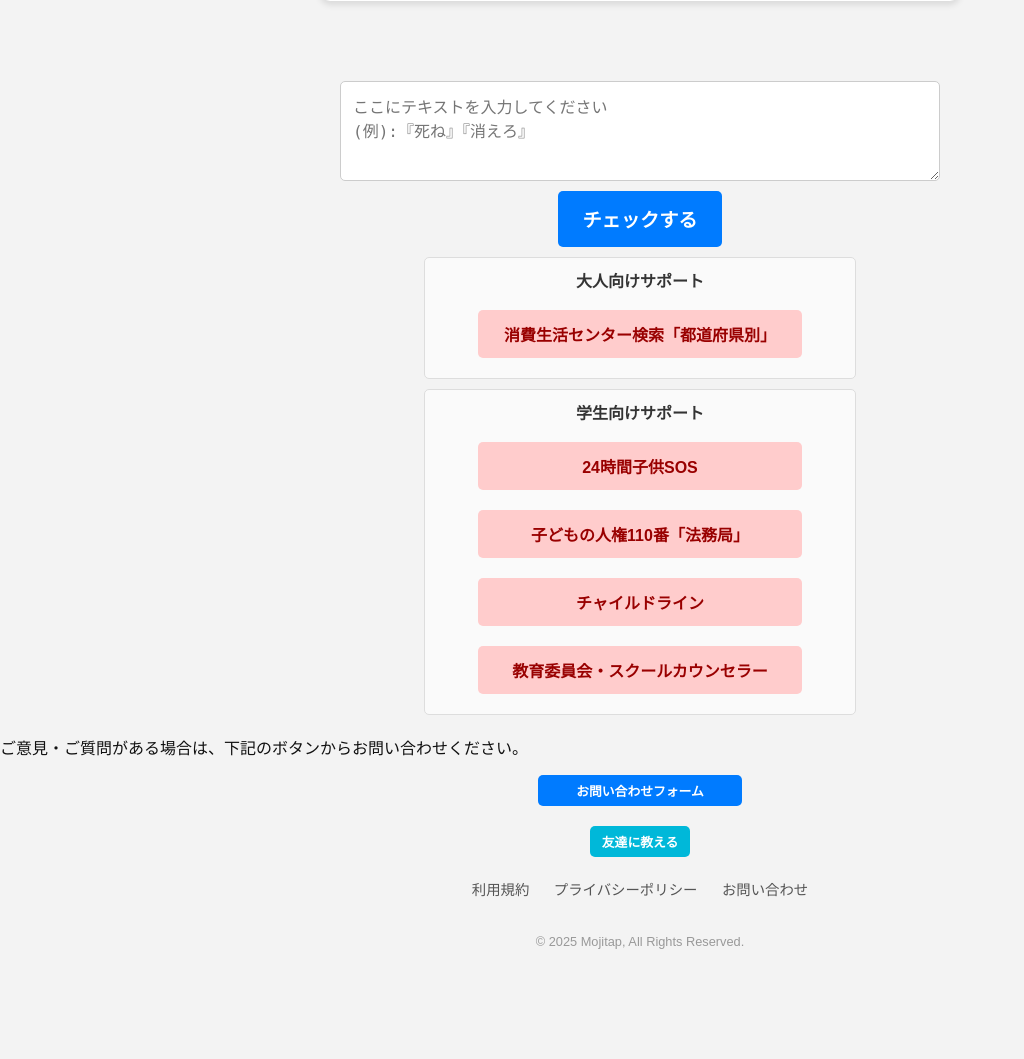
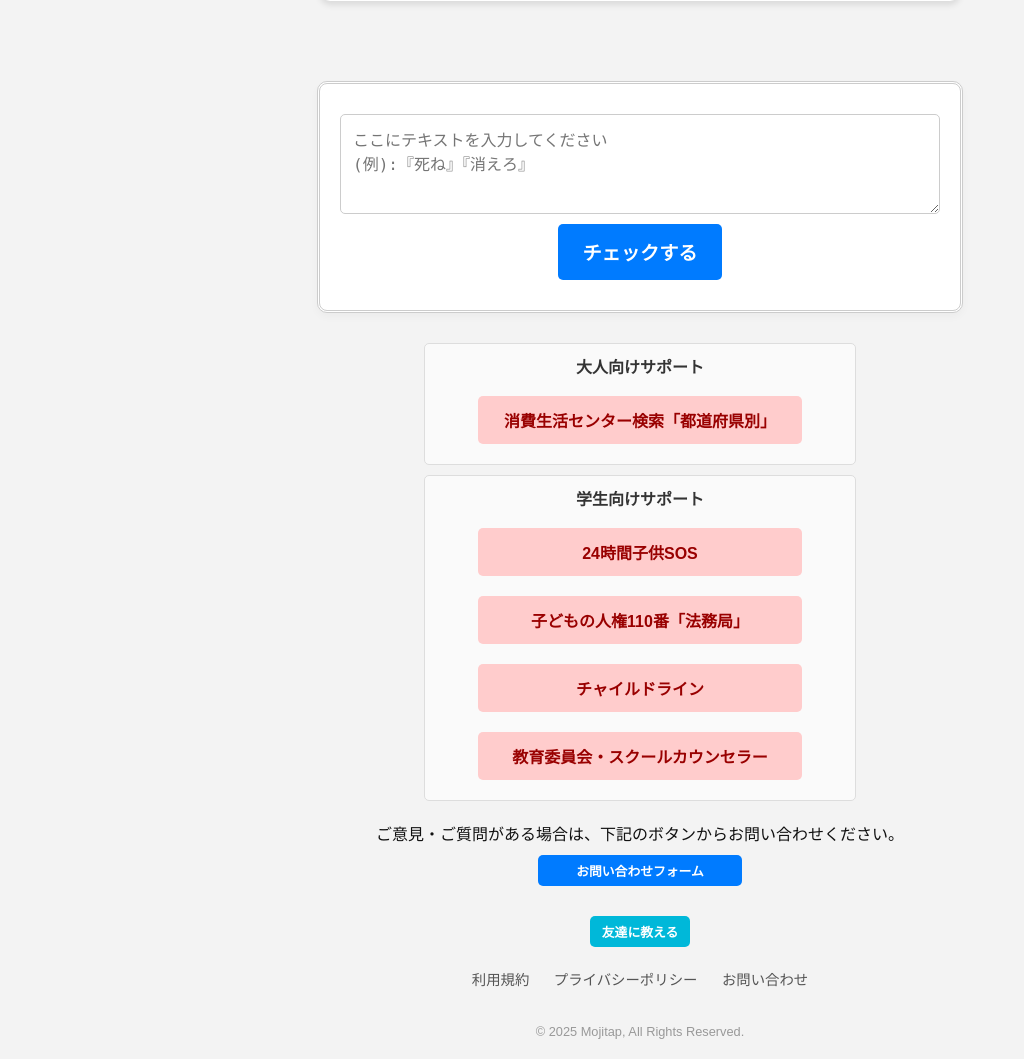
Before and after one commit to mojitap/flask_app, a Flask app: page / in a window 1280 px wide. Shown: the part 670-1729 px from the top of the page, without its empty margins (0-1024 px from the left). Before the commit the page ends 1619 px from the top, so only its background shows below. Run offline with Flask 3, Linux system fonts and the light colour scheme; the visitor is signed in with stand-in values (Sample User, id 1).

Commit message:
Update index.html

```diff
--- a/templates/index.html
+++ b/templates/index.html
@@ -249,6 +249,16 @@
       margin-bottom: 8px; /* 下部余白を少なめに */
       color: #333;
     }
+    /* ▼ double-box 追加ここ！ */
+    .double-box {
+      background-color: #fff;
+      border: 3px double #ccc;
+      padding: 20px;
+      margin: 30px auto;
+      max-width: 600px;
+      border-radius: 10px;
+      box-shadow: 0 4px 8px rgba(0, 0, 0, 0.03);
+    }
   </style>
 </head>
 <body>
@@ -293,11 +303,13 @@
 
     {% if current_user and current_user.is_authenticated %}
       <!-- ログイン済み -->
-      <form method="POST" action="/quick_check">
-        <textarea name="text" class="search-box"
-          placeholder="ここにテキストを入力してください&#10;(例):『死ね』『消えろ』"></textarea>
-        <button type="submit" class="btn-big main-btn">チェックする</button>
-      </form>
+      <div class="double-box">
+        <form method="POST" action="/quick_check">
+          <textarea name="text" class="search-box"
+            placeholder="ここにテキストを入力してください&#10;(例):『死ね』『消えろ』"></textarea>
+          <button type="submit" class="btn-big main-btn">チェックする</button>
+        </form>
+      </div>
 
       <!-- ▼▼ 相談先の情報を「バナー」風にする ▼▼ -->
       <div class="support-section">
@@ -324,8 +336,10 @@
       </div>
       <!-- ▲ 相談先バナーここまで ▲ -->
 
-      <p style="margin-top: 20px;">ご意見・ご質問がある場合は、下記のボタンからお問い合わせください。</p>
-      <a href="https://forms.gle/Y3PkCGKdrmzvUdPZ6" target="_blank" class="btn-small">お問い合わせフォーム</a>
+      <p style="margin: 20px auto 10px auto; text-align: center;">
+        ご意見・ご質問がある場合は、下記のボタンからお問い合わせください。
+      </p>
+      <a href="https://forms.gle/Y3PkCGKdrmzvUdPZ6" target="_blank" class="btn-small" style="margin-bottom: 30px;">お問い合わせフォーム</a>
 
     {% else %}
       <!-- 未ログイン -->
```
